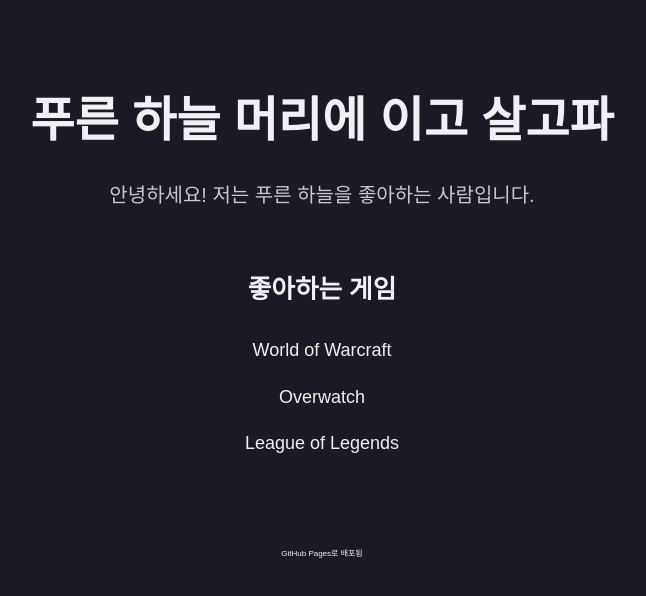
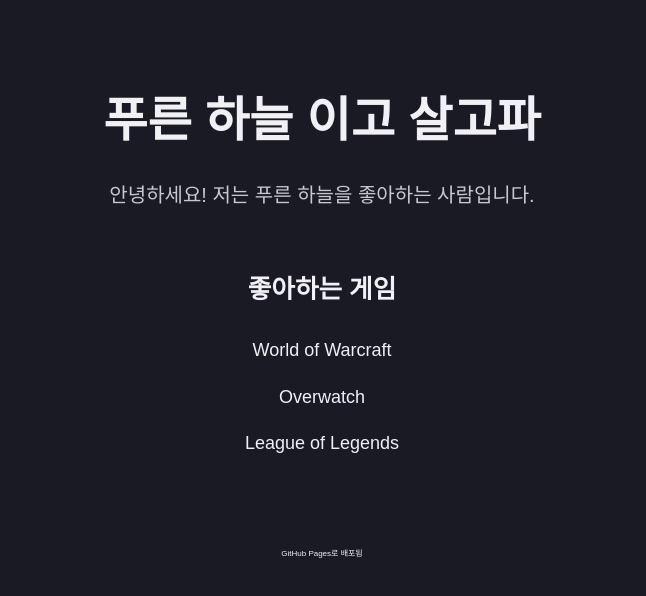
Before and after one commit to ks0x00/my-game, a plain HTML site: page index.html in a window 1280 px wide. Shown: the whole page, without its empty margins (318-964 px from the left). Drawn offline with Linux system fonts and the light colour scheme.

Commit message:
이름 변경

```diff
--- a/index.html
+++ b/index.html
@@ -8,7 +8,7 @@
 </head>
 <body>
   <main>
-    <h1 id="name">푸른 하늘 머리에 이고 살고파</h1>
+    <h1 id="name">푸른 하늘 이고 살고파</h1>
     <p id="intro">안녕하세요! 저는 푸른 하늘을 좋아하는 사람입니다.</p>
 
     <h2>좋아하는 게임</h2>
```
